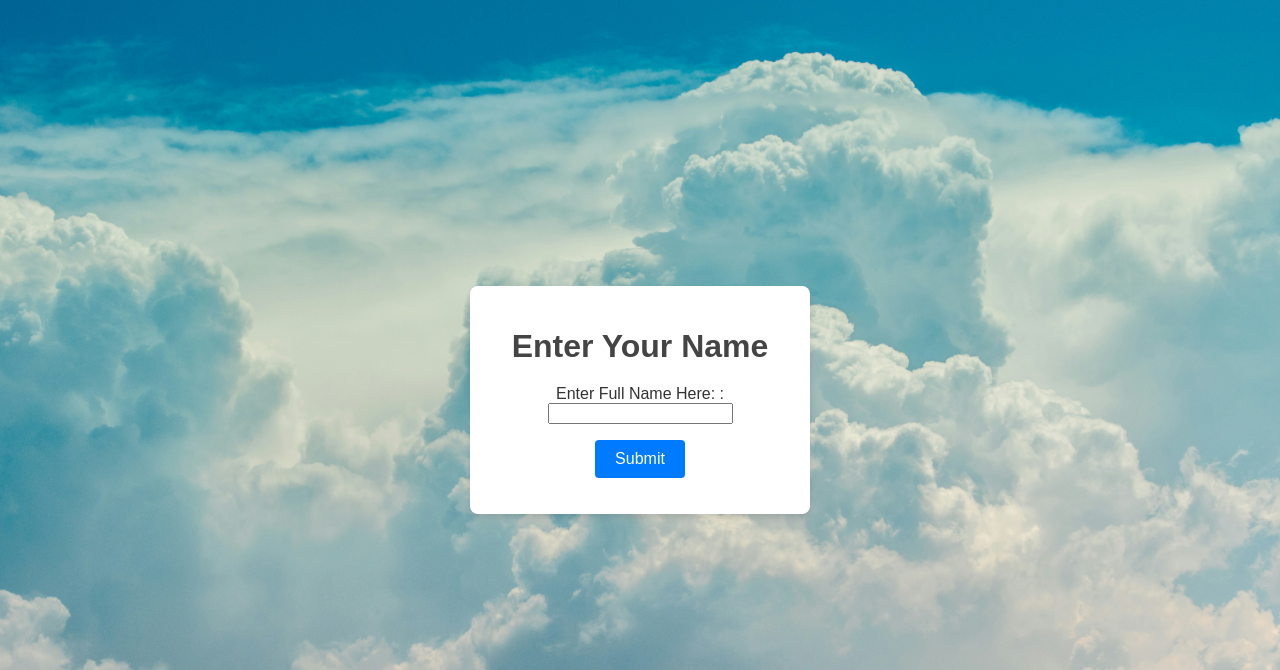
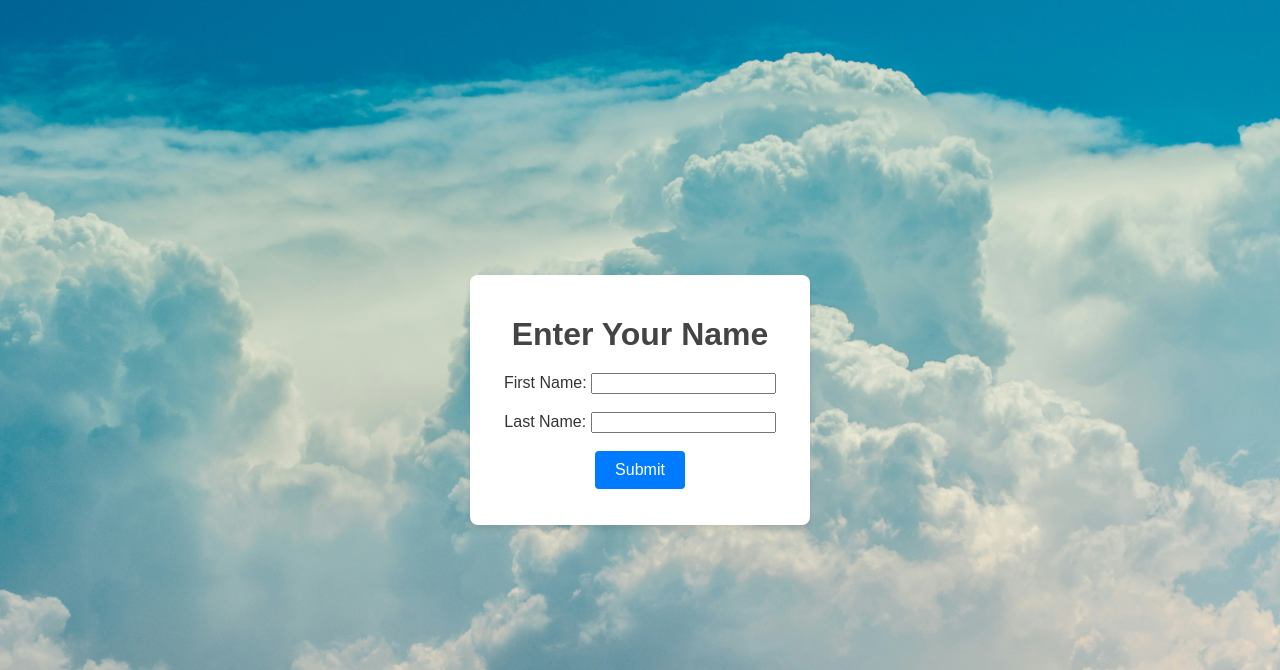
Before and after one commit to alr04/namecrafter, a Django app: page /numerology/ in a window 1280 px wide. Shown: the top 670 px of the page. Run offline with Django 4.2, Linux system fonts and the light colour scheme.

Commit message:
change name input on form to two inputs of first_name and last_name

```diff
--- a/numerology/forms.py
+++ b/numerology/forms.py
@@ -1,4 +1,5 @@
 from django import forms
 
 class NameForm(forms.Form):
-    name = forms.CharField(label="Enter Full Name Here: ", max_length=100)
+    first_name = forms.CharField(label="First Name", max_length=100)
+    last_name = forms.CharField(label='Last Name', max_length=100)
--- a/numerology/templates/numerology/name_input.html
+++ b/numerology/templates/numerology/name_input.html
@@ -49,7 +49,14 @@
         <h1>Enter Your Name</h1>
             <form method="post">
                 {% csrf_token %}
-                {{ form.as_p }}
+                <label for="id_first_name">First Name:</label>
+                {{ form.first_name }}
+                <br>
+                <br>
+                <label for="id_last_name">Last Name:</label>
+                {{ form.last_name }}
+                <br>
+                <br>
                 <button type="submit">Submit
                 </button>
             </form>
--- a/numerology/views.py
+++ b/numerology/views.py
@@ -1,5 +1,53 @@
 from django.shortcuts import render
 from .forms import NameForm
+
+
+# Top 100 baby boy names in the US for 2022
+boy_names = [
+    "Liam", "Noah", "Oliver", "James", "Elijah", "William", "Henry", "Lucas", "Benjamin", "Theodore",
+    "Mateo", "Levi", "Sebastian", "Daniel", "Jack", "Michael", "Alexander", "Owen", "Asher", "Samuel",
+    "Ethan", "Leo", "Jackson", "Mason", "Ezra", "John", "Hudson", "Luca", "Aiden", "Joseph",
+    "David", "Jacob", "Logan", "Luke", "Julian", "Gabriel", "Grayson", "Wyatt", "Matthew", "Maverick",
+    "Dylan", "Isaac", "Elias", "Anthony", "Thomas", "Jayden", "Carter", "Santiago", "Ezekiel", "Charles",
+    "Josiah", "Caleb", "Cooper", "Lincoln", "Miles", "Christopher", "Nathan", "Isaiah", "Kai", "Joshua",
+    "Andrew", "Angel", "Adrian", "Cameron", "Nolan", "Waylon", "Jaxon", "Roman", "Eli", "Wesley",
+    "Aaron", "Ian", "Christian", "Ryan", "Leonardo", "Brooks", "Axel", "Walker", "Jonathan", "Easton",
+    "Everett", "Weston", "Bennett", "Robert", "Jameson", "Landon", "Silas", "Jose", "Beau", "Micah",
+    "Colton", "Jordan", "Jeremiah", "Parker", "Greyson", "Rowan", "Adam", "Nicholas", "Theo", "Xavier"
+]
+
+# Top 100 baby girl names in the US for 2022
+girl_names = [
+    "Olivia", "Emma", "Charlotte", "Amelia", "Sophia", "Isabella", "Ava", "Mia", "Evelyn", "Luna",
+    "Harper", "Camila", "Sofia", "Scarlett", "Elizabeth", "Eleanor", "Emily", "Chloe", "Mila", "Violet",
+    "Penelope", "Gianna", "Aria", "Abigail", "Ella", "Avery", "Hazel", "Nora", "Layla", "Lily",
+    "Aurora", "Nova", "Ellie", "Madison", "Grace", "Isla", "Willow", "Zoe", "Riley", "Stella",
+    "Eliana", "Ivy", "Victoria", "Emilia", "Zoey", "Naomi", "Hannah", "Lucy", "Elena", "Lillian",
+    "Maya", "Leah", "Paisley", "Addison", "Natalie", "Valentina", "Everly", "Delilah", "Leilani", "Madelyn",
+    "Kinsley", "Ruby", "Sophie", "Alice", "Genesis", "Claire", "Audrey", "Sadie", "Aaliyah", "Josephine",
+    "Autumn", "Brooklyn", "Quinn", "Kennedy", "Cora", "Savannah", "Caroline", "Athena", "Natalia", "Hailey",
+    "Aubrey", "Emery", "Anna", "Iris", "Bella", "Eloise", "Skylar", "Jade", "Gabriella", "Ariana",
+    "Maria", "Adeline", "Lydia", "Sarah", "Nevaeh", "Serenity", "Liliana", "Ayla", "Everleigh", "Raelynn"
+]
+
+
+
+def calculate_all_combinations(last_name):
+    results = []
+    for first_name in FIRST_NAMES:
+        full_name = f"{first_name} {last_name}"
+        numerology_number, life_path_description = calculate_numerology(full_name)
+        results.append({
+            "full_name": full_name,
+            "numerology_number": numerology_number,
+            "life_path": life_path_description
+        })
+    return results
+
+
+
+
+##____________________________________________________________________________________________________
 
 
 def calculate_numerology(name):
@@ -45,16 +93,41 @@ def calculate_numerology(name):
 
     return numerology_number, life_path_description
 
+
+
+
+
+
+
+
+
 def name_input(request):
     if request.method == 'POST':
         form = NameForm(request.POST)
         if form.is_valid():
-            name = form.cleaned_data['name']
+            first_name = form.cleaned_data['first_name']
+            last_name = form.cleaned_data['last_name']
+            name = full_name = f"{first_name} {last_name}"
+            #name = form.cleaned_data['name']
             numerology_number, life_path_description = calculate_numerology(name)
-            return render(request, 'numerology/numerology_result.html', {'numerology_number': numerology_number, 'life_path': life_path_description})
+            return render(request, 'numerology/numerology_result.html', {
+                'numerology_number': numerology_number,
+                'life_path': life_path_description,
+                'first_name': first_name,
+                'last_name': last_name
+            })
     else:
         form = NameForm()
     return render(request, 'numerology/name_input.html', {'form': form})
+
+
+
+
+
+
+
+
+
 
 def numerology_result(request):
     # Retrieve results from the session
@@ -68,3 +141,5 @@ def numerology_result(request):
         'numerology_number': numerology_number,
         'life_path': life_path_description
     })
+
+##___________________________________________________________________________________________
```
